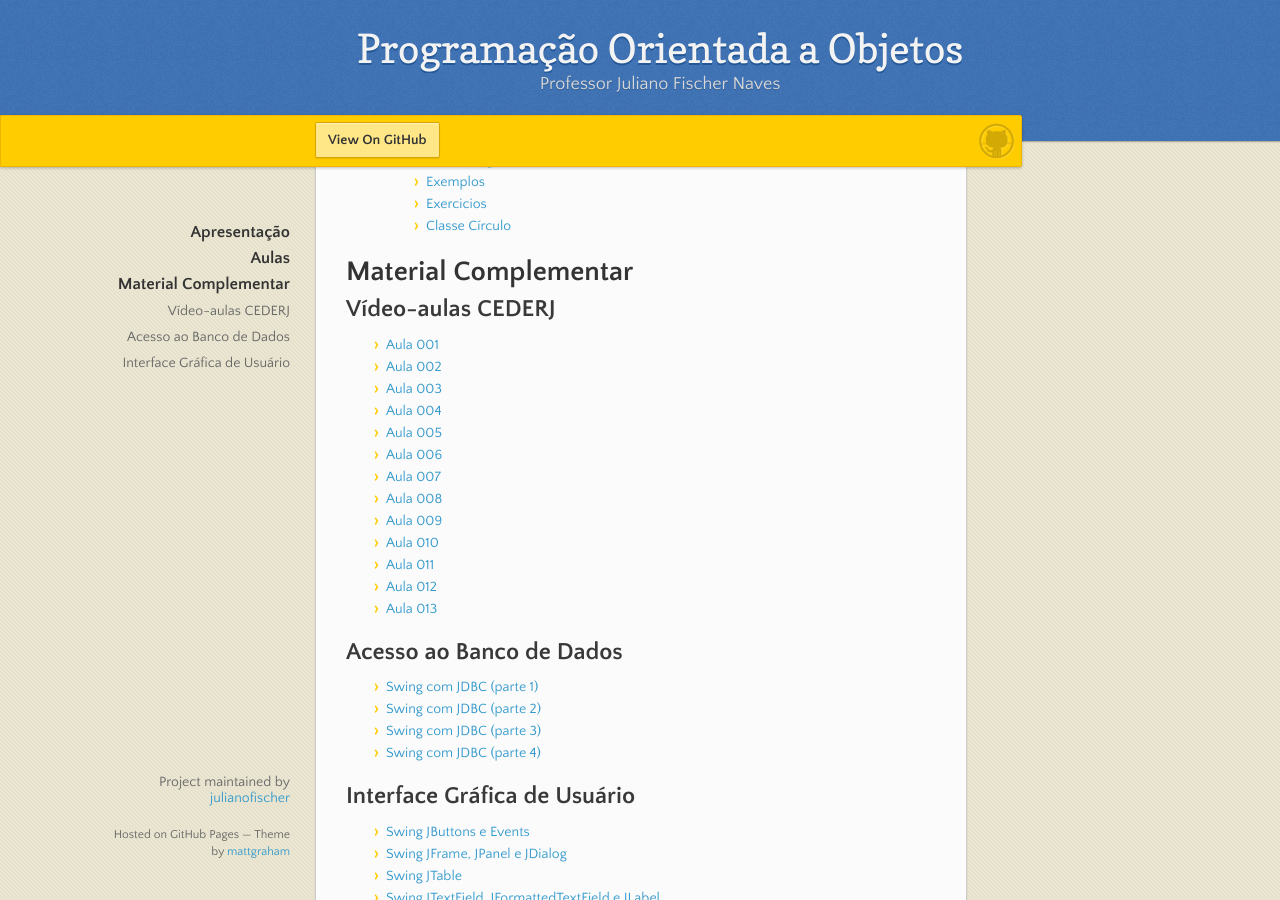
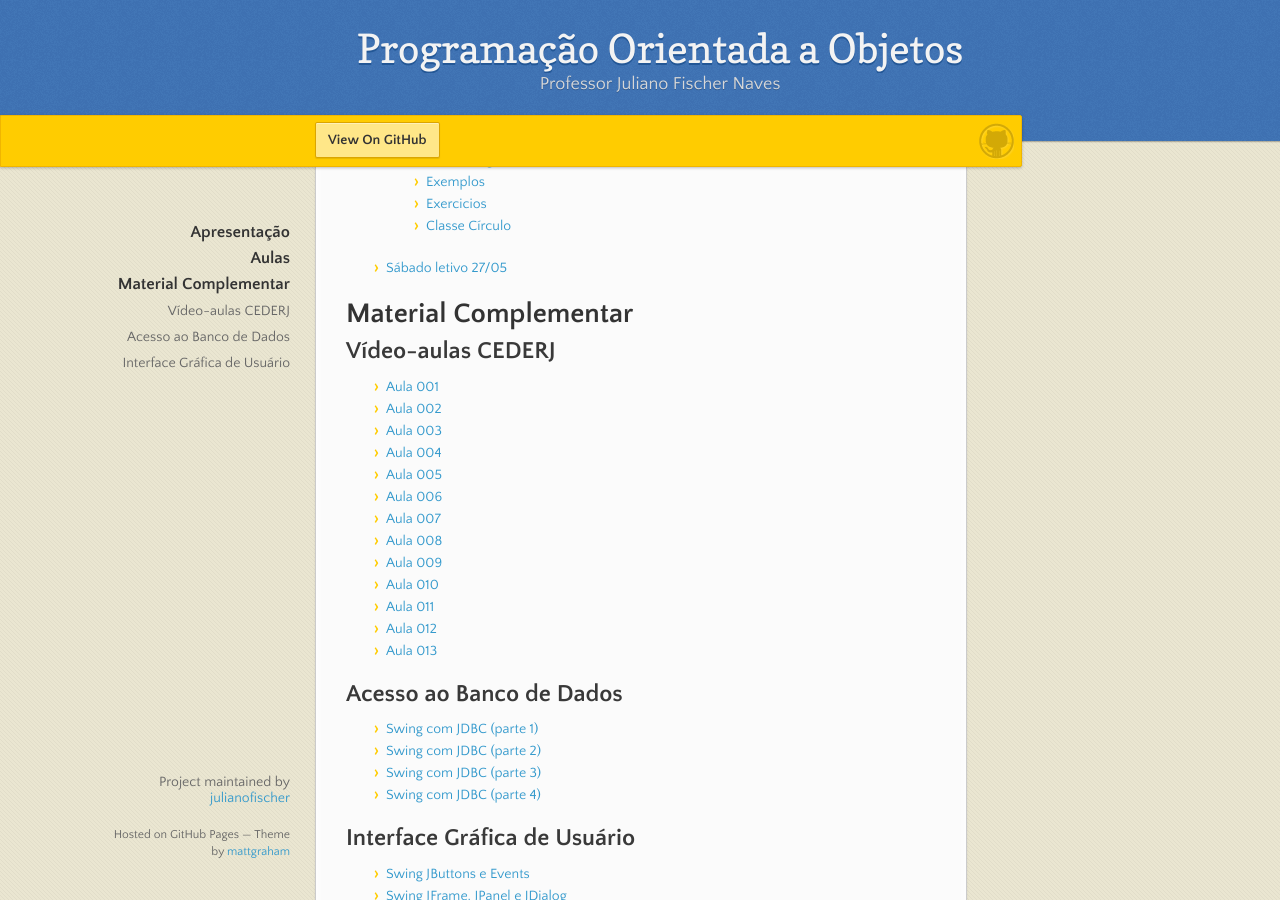
Before and after one commit to julianofischer/poo_vilhena_2017, a Jekyll site: the page built from index.md, in a window 1280 px wide and 900 px high, scrolled down 655 px. Built offline with Jekyll 4.4.1, drawn with Linux system fonts in a browser that asks for light colours; nearby versions of some CDN libraries.

Commit message:
sabado letivo

```diff
--- a/index.md
+++ b/index.md
@@ -16,6 +16,7 @@ Bem vindos ao mundo da programação orientada a objetos, jovens _padawans_. Aqu
      * [Exemplos](assets/aulametodos.zip)
      * [Exercicios](assets/exercicio0504.zip)
      * [Classe Círculo](https://gist.github.com/julianofischer/e4ecfd065a699f67901fc36f433cc20a)
+ * [Sábado letivo 27/05](assets/sabadoletivo2705.zip)
 
 # [](#material)Material Complementar
 
```
Also changed, not shown: 1 other file.
